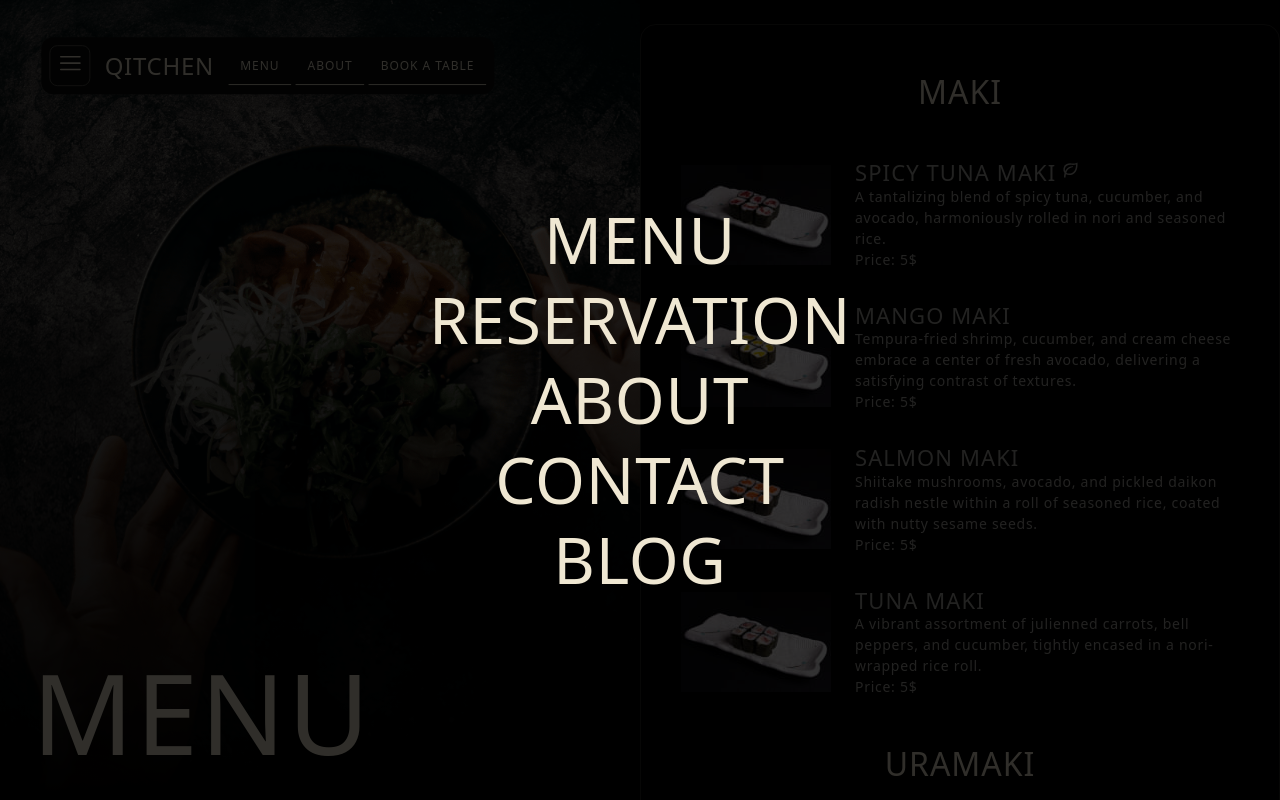
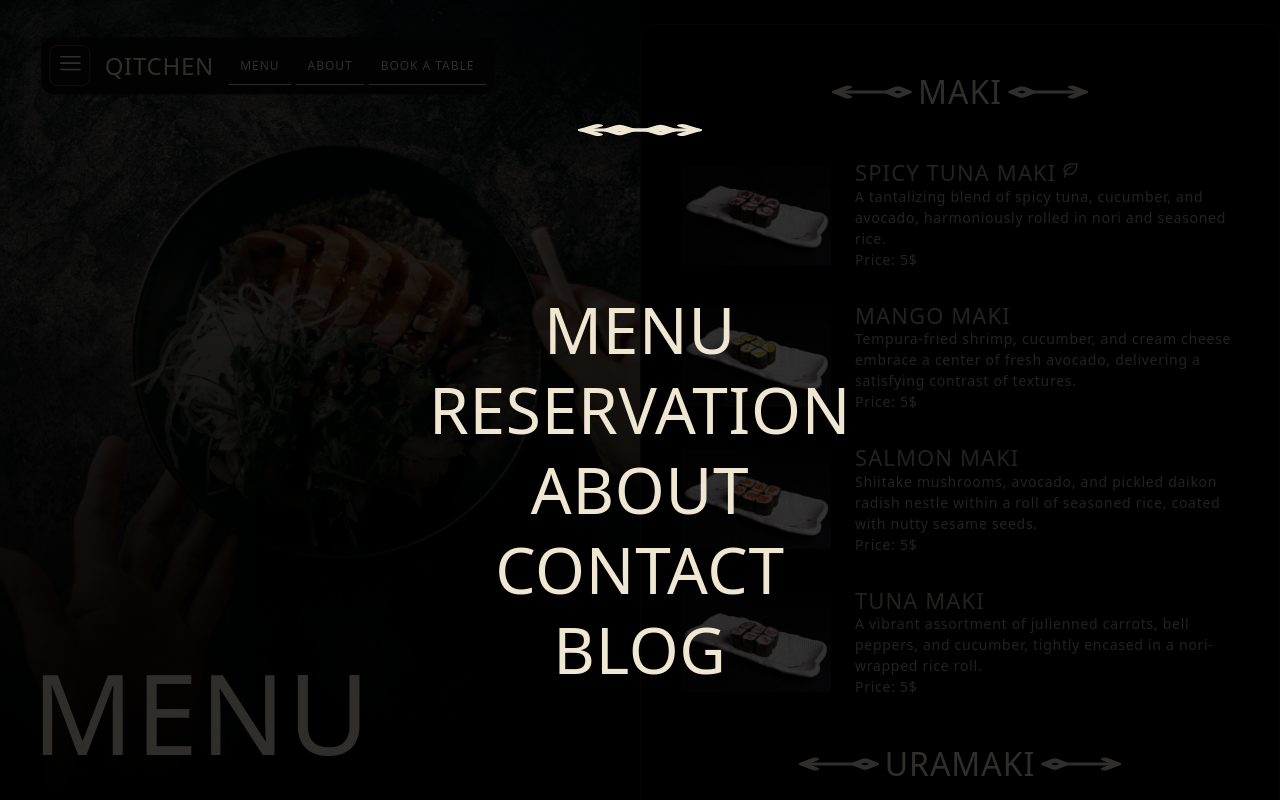
Before and after one commit to EevgenK/sushi_bar, a React (Vite) app: page /menuPage in a window 1280 px wide. Both pictures are taken after a click on the button 69 px from the left and 65 px from the top of the page. Shown: the top 800 px of the page. Built offline with nearby package versions, Linux system fonts and the light colour scheme.

Commit message:
some decor

```diff
--- a/src/components/MenuPage/MenuTitle/MenuTitle.jsx
+++ b/src/components/MenuPage/MenuTitle/MenuTitle.jsx
@@ -1,7 +1,13 @@
 import s from "./MenuTitle.module.css";
-
+import { TbArrowLeftRhombus, TbArrowRightRhombus } from "react-icons/tb";
 const MenuTitle = ({ text }) => {
-  return <h5 className={s.title}>{text}</h5>;
+  return (
+    <h5 className={s.title}>
+      <TbArrowLeftRhombus className={s.icon} />
+      {text}
+      <TbArrowRightRhombus className={s.icon} />
+    </h5>
+  );
 };
 
 export default MenuTitle;
--- a/src/components/MenuPage/MenuTitle/MenuTitle.module.css
+++ b/src/components/MenuPage/MenuTitle/MenuTitle.module.css
@@ -7,7 +7,16 @@
   text-transform: uppercase;
   color: var(--text-default);
   margin: 28px 0px;
+  display: flex;
+  align-items: center;
+  justify-content: center;
+  gap: 30px;
 }
+.icon {
+  color: var(--text-default);
+  transform: scale(3, 1.2);
+}
+
 @media (min-width: 1280px) {
   .title {
     margin: 48px 0px;
--- a/src/components/Modal/Modal.module.css
+++ b/src/components/Modal/Modal.module.css
@@ -15,4 +15,8 @@
   background-color: transparent;
   max-width: calc(100vw - 48px);
   max-height: calc(100vh - 24px);
+  display: flex;
+  flex-direction: column;
+
+  gap: 150px;
 }
--- a/src/components/Modal/ModalList/ModalList.module.css
+++ b/src/components/Modal/ModalList/ModalList.module.css
@@ -1,7 +1,7 @@
 .list {
   font-family: var(--second-family);
   font-weight: 400;
-  font-size: 64px;
+  font-size: 48px;
   line-height: 100%;
   text-transform: uppercase;
   text-align: center;
@@ -10,3 +10,8 @@
   flex-direction: column;
   gap: 16px;
 }
+@media (min-width: 1280px) {
+  .list {
+    font-size: 64px;
+  }
+}
--- a/src/components/Navigation/Navigation.jsx
+++ b/src/components/Navigation/Navigation.jsx
@@ -4,6 +4,7 @@ import s from "./Navigation.module.css";
 import Modal from "../Modal/Modal";
 import { useState } from "react";
 import ModalList from "../Modal/ModalList/ModalList";
+import { TbArrowLeftRhombus, TbArrowRightRhombus } from "react-icons/tb";
 
 const Navigation = () => {
   const [modalOpen, setModalOpen] = useState(false);
@@ -29,6 +30,10 @@ const Navigation = () => {
       </ul>
       {modalOpen && (
         <Modal close={closeModal}>
+          <div className={s.decor}>
+            <TbArrowLeftRhombus className={s.icon} />
+            <TbArrowRightRhombus className={s.icon} />
+          </div>
           <ModalList close={closeModal} />
         </Modal>
       )}
--- a/src/components/Navigation/Navigation.module.css
+++ b/src/components/Navigation/Navigation.module.css
@@ -60,6 +60,13 @@
   color: var(--text-default);
   text-transform: uppercase;
 }
+.decor {
+  text-align: center;
+}
+.icon {
+  color: var(--text-default);
+  transform: scale(5, 1.5);
+}
 
 @media (min-width: 1280px) {
   .navigation {
```
Also changed, not shown: src/assets/img/menu-lefticon.svg (added), src/assets/img/sprite.svg.
